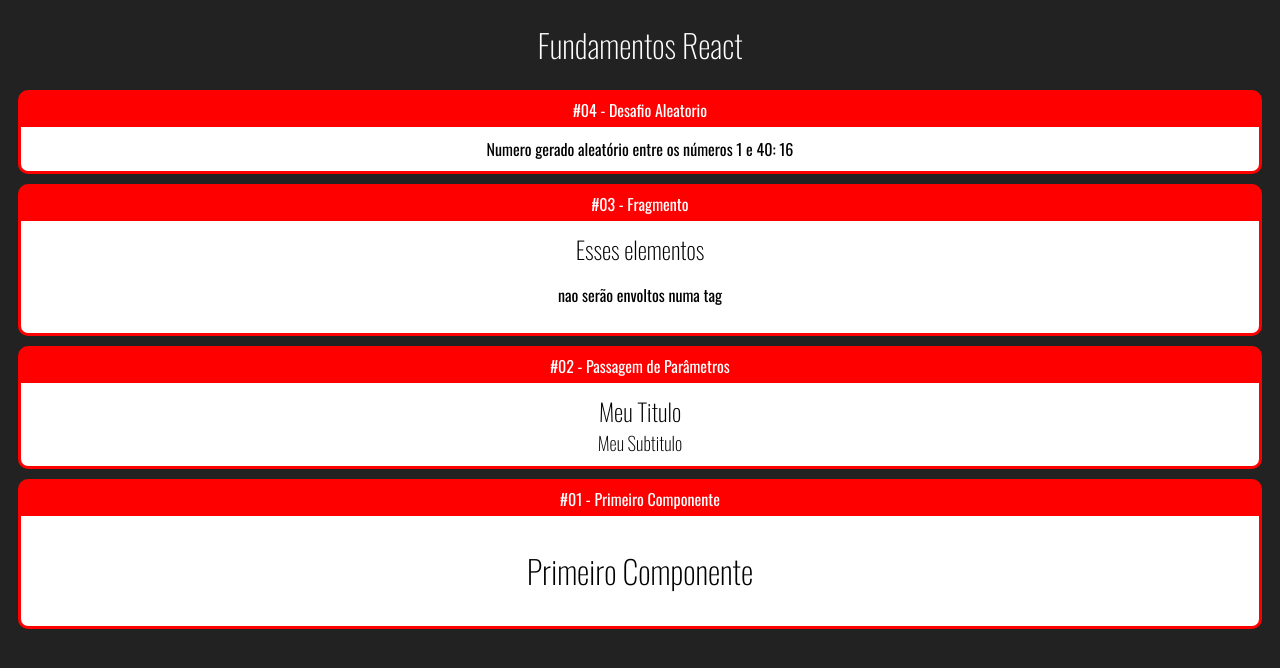
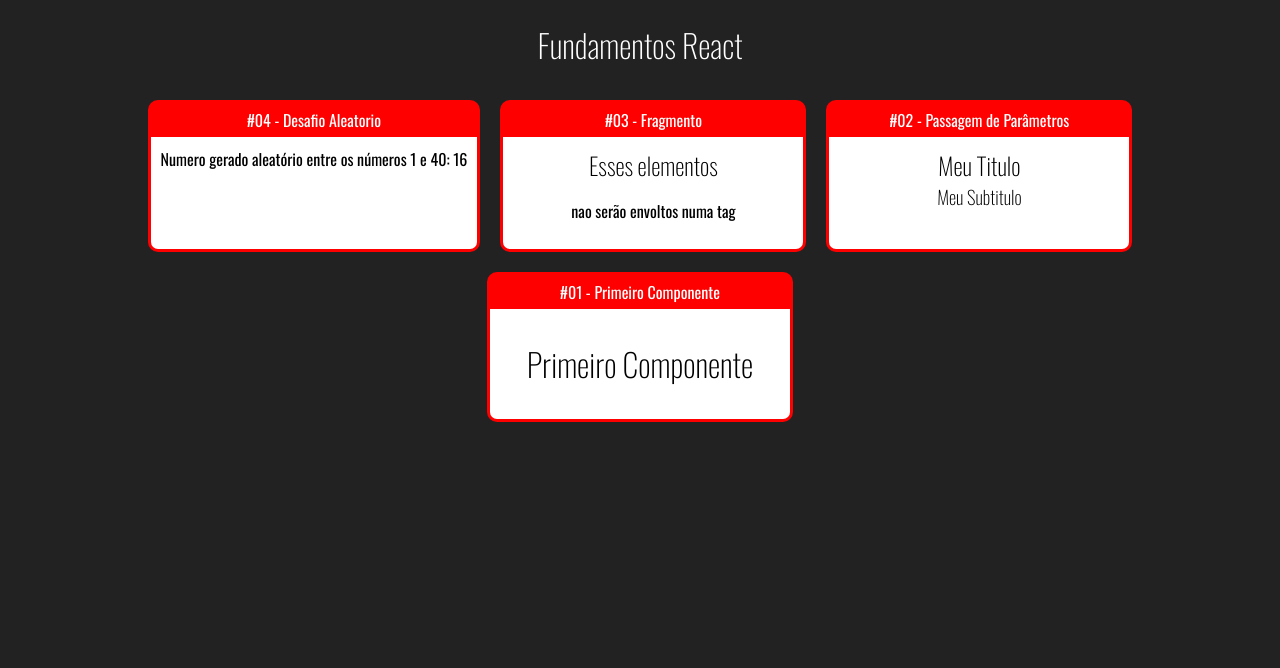
Before and after one commit to leeoskw/udemy-react-redux, a React (Create React App) app: page / in a window 1280 px wide. Shown: the top 668 px of the page. Built offline with nearby package versions, Linux system fonts and the light colour scheme.

Commit message:
Adição de css (flex) aos cards

```diff
--- /dev/null
+++ b/src/App.css
@@ -0,0 +1,6 @@
+.App .Exercicios{
+    display: flex;
+    justify-content: center;
+    flex-wrap: wrap;
+
+}
--- a/src/App.jsx
+++ b/src/App.jsx
@@ -3,12 +3,14 @@
 import Aleatorio from './components/basicos/Aleatorio'
 import Card from './components/layout/Card'
 import Primeiro from './components/basicos/Primeiro-componente'
+import './App.css'
 
 export default (props) => {
     return (
-        <div id="app">
+        <div className="App">
             <h1>Fundamentos React</h1>
 
+            <div className='Exercicios'>
                 <Card titulo="#04 - Desafio Aleatorio">
                     <Aleatorio minimo={1} maximo={40}></Aleatorio>
                 </Card>
@@ -21,9 +23,12 @@
                     <ComParametro titulo="Meu Titulo" subtitulo="Meu Subtitulo"></ComParametro>
                 </Card>
 
-            <Card titulo = "#01 - Primeiro Componente">
+                <Card titulo="#01 - Primeiro Componente">
                     <Primeiro></Primeiro>
                 </Card>
+            </div>
+
+
 
         </div>
     )
--- a/src/components/layout/Card.css
+++ b/src/components/layout/Card.css
@@ -4,6 +4,10 @@
     border-radius: 10px;
     overflow: hidden;
     margin: 10px;
+
+    display: flex;
+    flex-direction: column;
+    min-width: 300px;
 }
 .Card .Title{
     padding: 5px 0px;
@@ -15,4 +19,6 @@
     background-color: #fff;
     color: #000;
     padding: 10px;
+
+    flex-grow: 1;
 }
```
Lines whose indentation alone changed are shown as unchanged.
